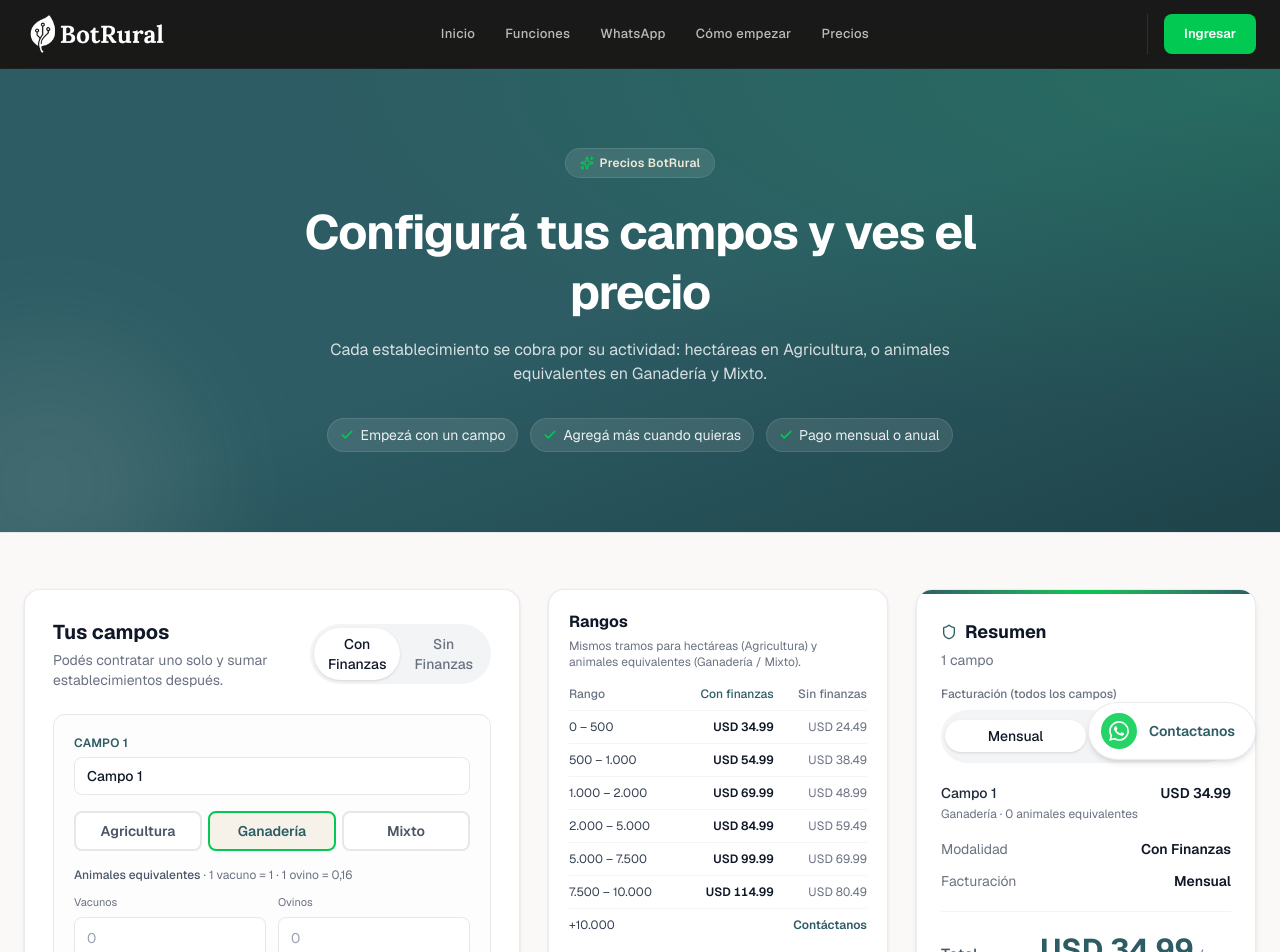
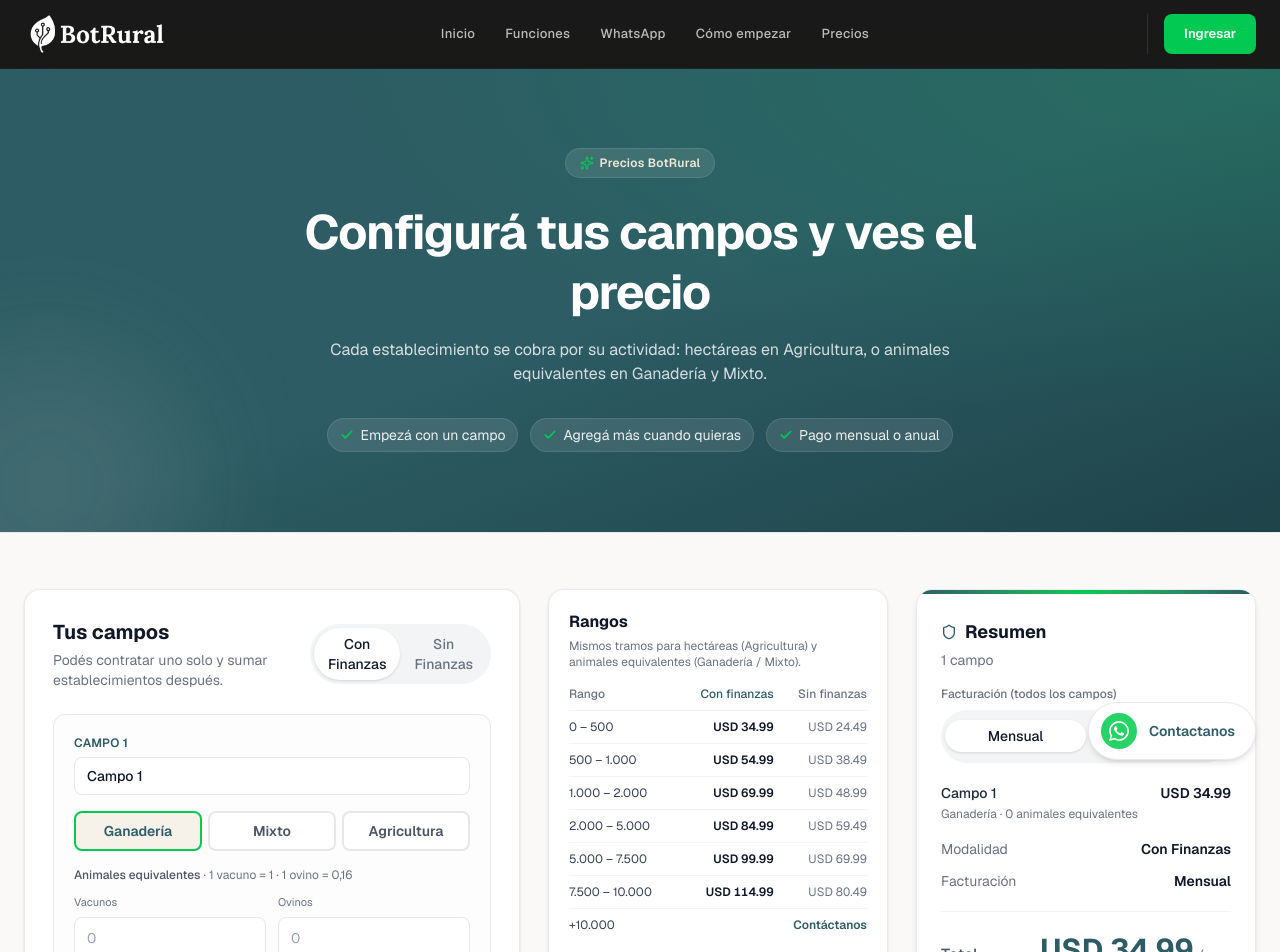
Before and after one commit to talalandig/landingbotrural, a Next.js app: page /pricing in a window 1280 px wide. Shown: the top 952 px of the page. Built offline with nearby package versions, Linux system fonts and the light colour scheme.

Commit message:
Precios: orden de tipo Ganadería, Mixto, Agricultura

```diff
--- a/app/pricing/page.tsx
+++ b/app/pricing/page.tsx
@@ -271,7 +271,7 @@ export default function PricingPage() {
                     </div>
 
                     <div className="grid grid-cols-3 gap-1.5 mb-4">
-                      {(['agricultura', 'ganaderia', 'mixto'] as TipoCampo[]).map((t) => {
+                      {(['ganaderia', 'mixto', 'agricultura'] as TipoCampo[]).map((t) => {
                         const on = c.tipo === t
                         return (
                           <button
```
